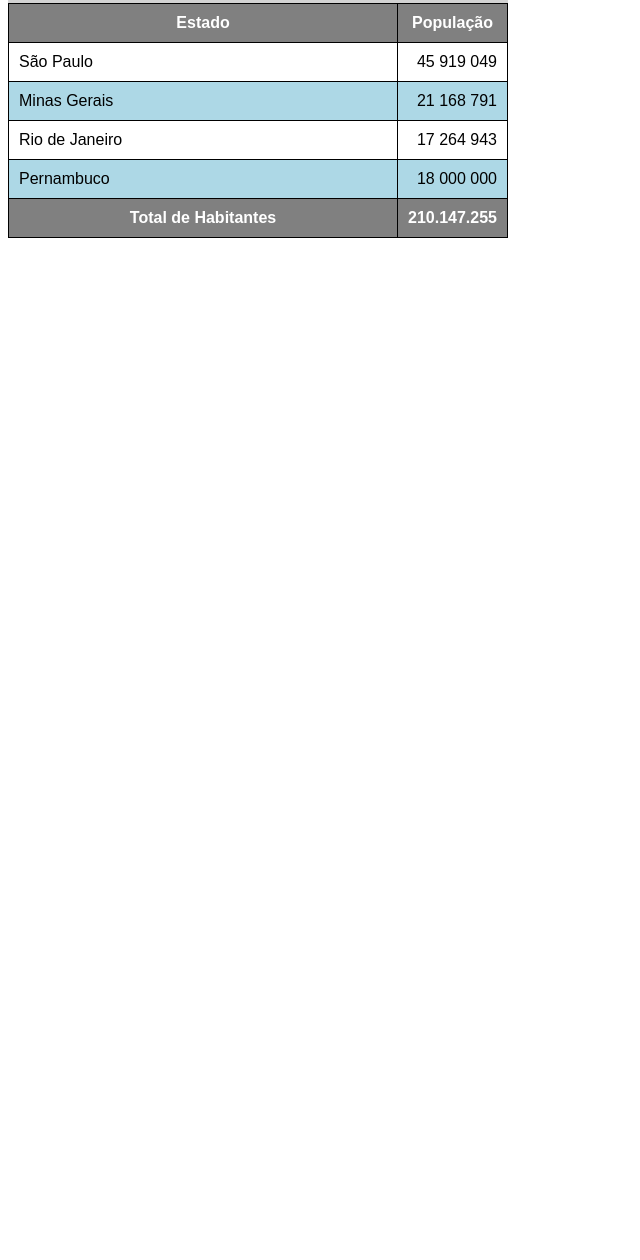
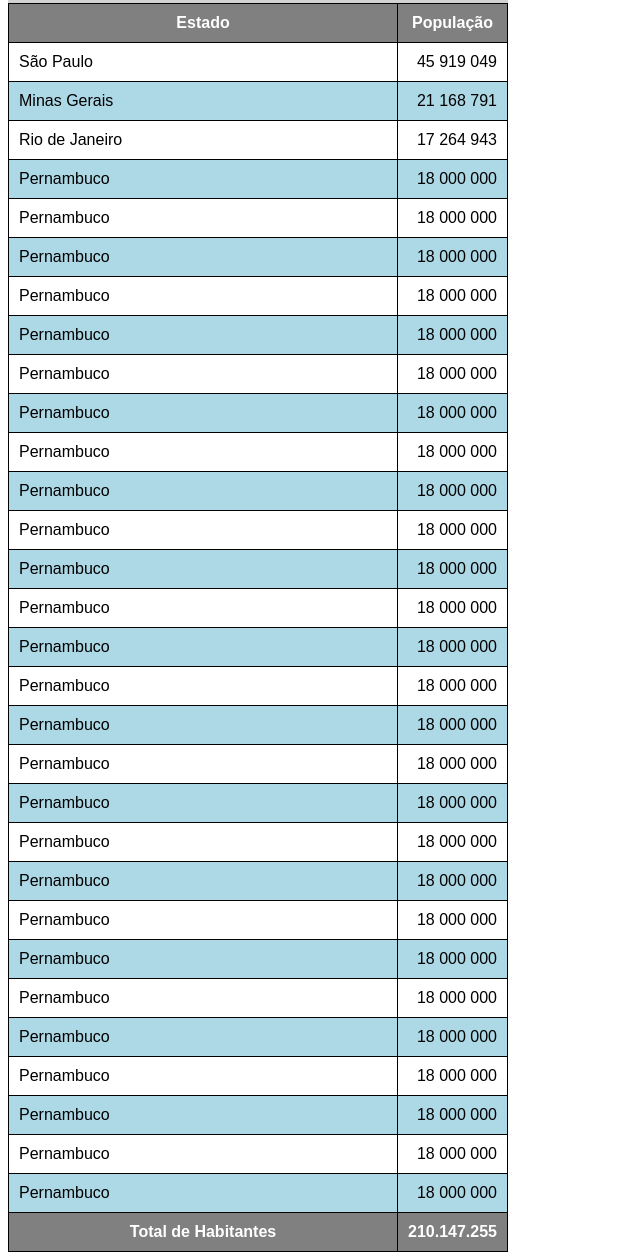
Before and after one commit to DanielJuniorr/Introducao-Html-Css, a plain HTML site: page exercicios/ex023/tabela002.html in a window 1280 px wide. Shown: the part 125-1385 px from the top of the page, without its empty margins (0-640 px from the left). Before the commit the page ends 800 px from the top, so only its background shows below. Drawn offline with Linux system fonts and the light colour scheme.

Commit message:
upload tabela

```diff
--- a/exercicios/ex023/tabela002.html
+++ b/exercicios/ex023/tabela002.html
@@ -11,12 +11,19 @@
         table{
             width: 500px;
             border-collapse: collapse;
+            position: relative;
         }
         caption{
             font-size: 1.5em;
             font-weight: bold;
             padding: 10px;
             background-color: lightgray;
+        }
+
+        thead > tr > th {
+          position: sticky;
+          top: -1px;
+          background-color: gray;
         }
 
         tbody > tr:nth-child(2n){
@@ -64,6 +71,110 @@
                 <td>Pernambuco</td>
                 <td class="num">18 000 000</td>
             </tr>
+            <tr>
+                <td>Pernambuco</td>
+                <td class="num">18 000 000</td>
+            </tr>
+            <tr>
+                <td>Pernambuco</td>
+                <td class="num">18 000 000</td>
+            </tr>
+            <tr>
+                <td>Pernambuco</td>
+                <td class="num">18 000 000</td>
+            </tr>
+            <tr>
+                <td>Pernambuco</td>
+                <td class="num">18 000 000</td>
+            </tr>
+            <tr>
+                <td>Pernambuco</td>
+                <td class="num">18 000 000</td>
+            </tr>
+            <tr>
+                <td>Pernambuco</td>
+                <td class="num">18 000 000</td>
+            </tr>
+            <tr>
+                <td>Pernambuco</td>
+                <td class="num">18 000 000</td>
+            </tr>
+            <tr>
+                <td>Pernambuco</td>
+                <td class="num">18 000 000</td>
+            </tr>
+            <tr>
+                <td>Pernambuco</td>
+                <td class="num">18 000 000</td>
+            </tr>
+            <tr>
+                <td>Pernambuco</td>
+                <td class="num">18 000 000</td>
+            </tr>
+            <tr>
+                <td>Pernambuco</td>
+                <td class="num">18 000 000</td>
+            </tr>
+            <tr>
+                <td>Pernambuco</td>
+                <td class="num">18 000 000</td>
+            </tr>
+            <tr>
+                <td>Pernambuco</td>
+                <td class="num">18 000 000</td>
+            </tr>
+            <tr>
+                <td>Pernambuco</td>
+                <td class="num">18 000 000</td>
+            </tr>
+            <tr>
+                <td>Pernambuco</td>
+                <td class="num">18 000 000</td>
+            </tr>
+            <tr>
+                <td>Pernambuco</td>
+                <td class="num">18 000 000</td>
+            </tr>
+            <tr>
+                <td>Pernambuco</td>
+                <td class="num">18 000 000</td>
+            </tr>
+            <tr>
+                <td>Pernambuco</td>
+                <td class="num">18 000 000</td>
+            </tr>
+            <tr>
+                <td>Pernambuco</td>
+                <td class="num">18 000 000</td>
+            </tr>
+            <tr>
+                <td>Pernambuco</td>
+                <td class="num">18 000 000</td>
+            </tr>
+            <tr>
+                <td>Pernambuco</td>
+                <td class="num">18 000 000</td>
+            </tr>
+            <tr>
+                <td>Pernambuco</td>
+                <td class="num">18 000 000</td>
+            </tr>
+            <tr>
+                <td>Pernambuco</td>
+                <td class="num">18 000 000</td>
+            </tr>
+            <tr>
+                <td>Pernambuco</td>
+                <td class="num">18 000 000</td>
+            </tr>
+            <tr>
+                <td>Pernambuco</td>
+                <td class="num">18 000 000</td>
+            </tr>
+            <tr>
+                <td>Pernambuco</td>
+                <td class="num">18 000 000</td>
+            </tr>
         </tbody>
         <tfoot>
             <tr>
```
Also changed, not shown: exercicios/ex023/tabela003.html (added, +52 -0 lines).
